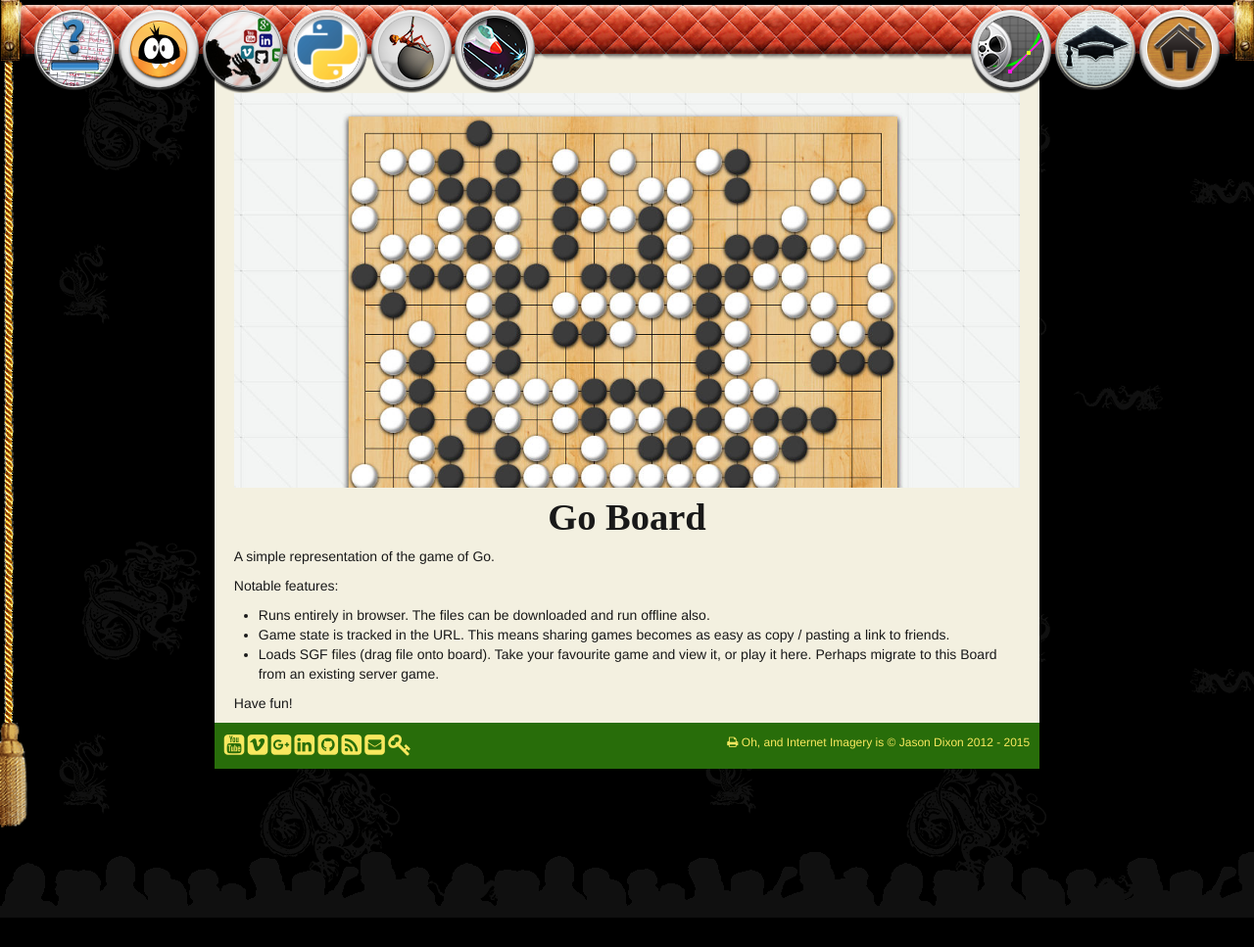
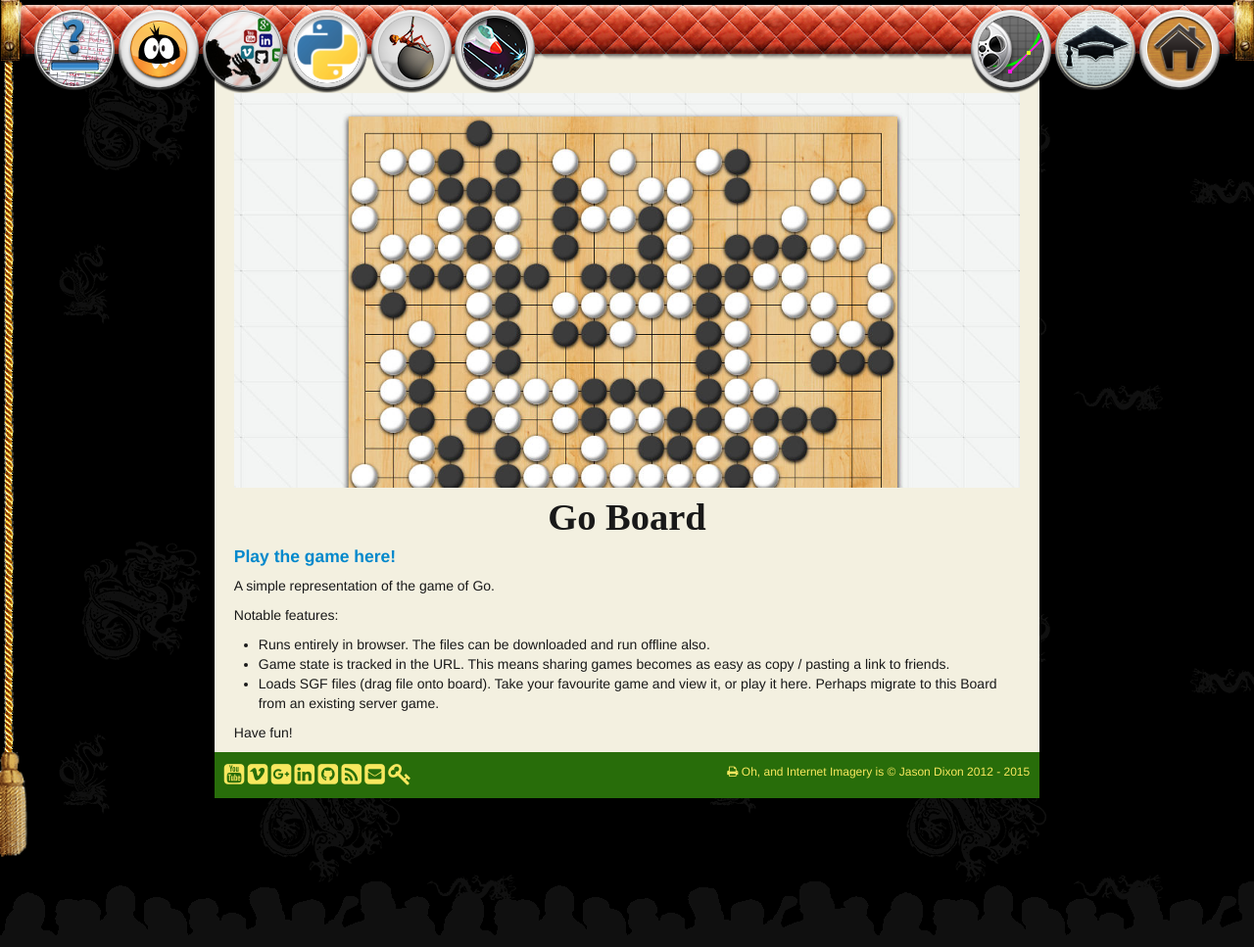
Before and after one commit to internetimagery/internetimagery.github.io, a Jekyll site: the page built from games/go/index.md, in a window 1280 px wide. Shown: the whole page at 98% size. Built offline with Jekyll 4.4.1, drawn with Linux system fonts in a browser that asks for light colours; nearby versions of some CDN libraries; some web fonts are replaced; before the commit the page ends 937 px from its top, so only the background shows below that.

Commit message:
adding link

```diff
--- a/games/go/index.md
+++ b/games/go/index.md
@@ -8,6 +8,8 @@ layout: page
 
 # Go Board
 
+#### [Play the game here!](/go)
+
 A simple representation of the game of Go.
 
 Notable features:
```
